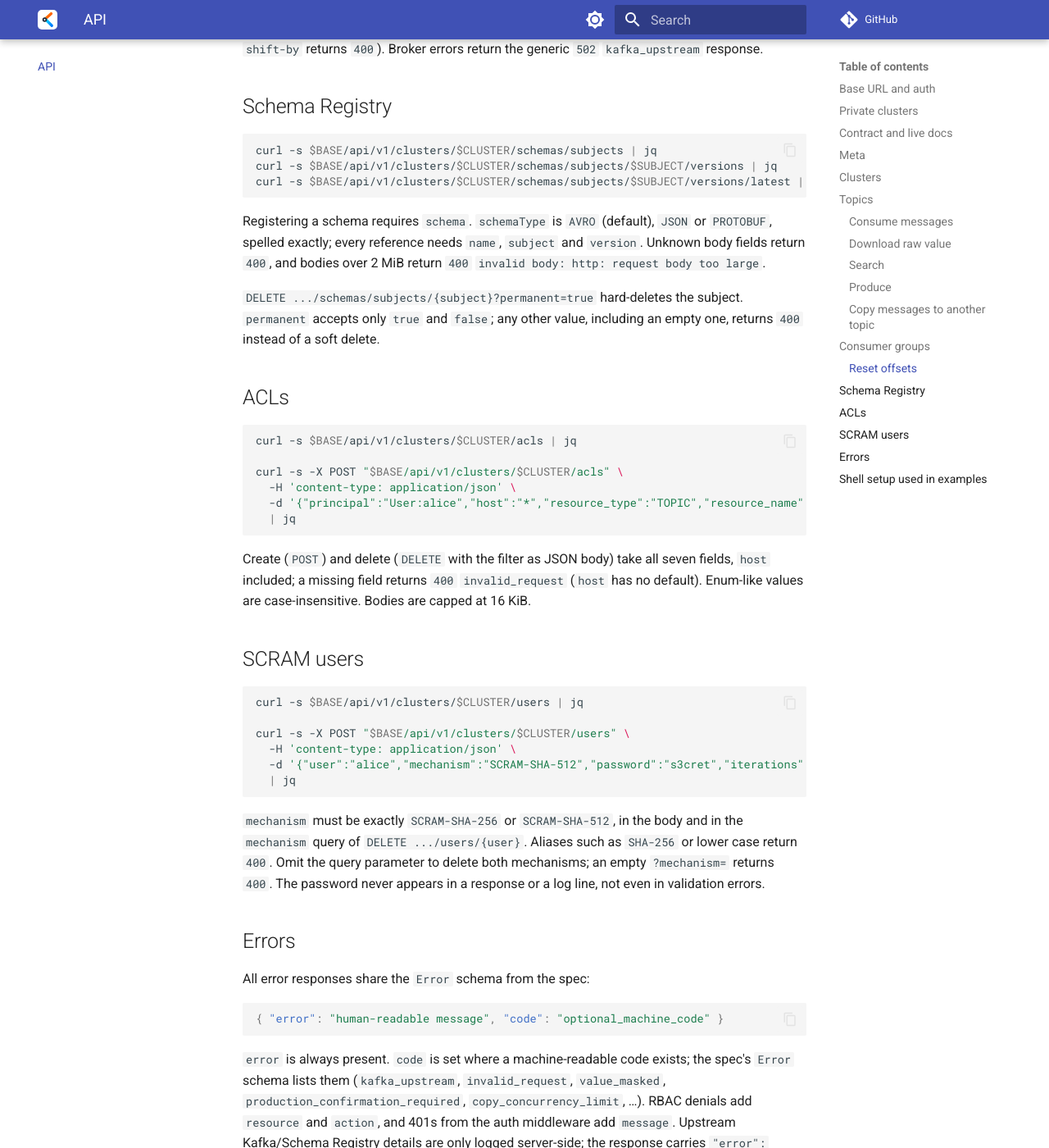
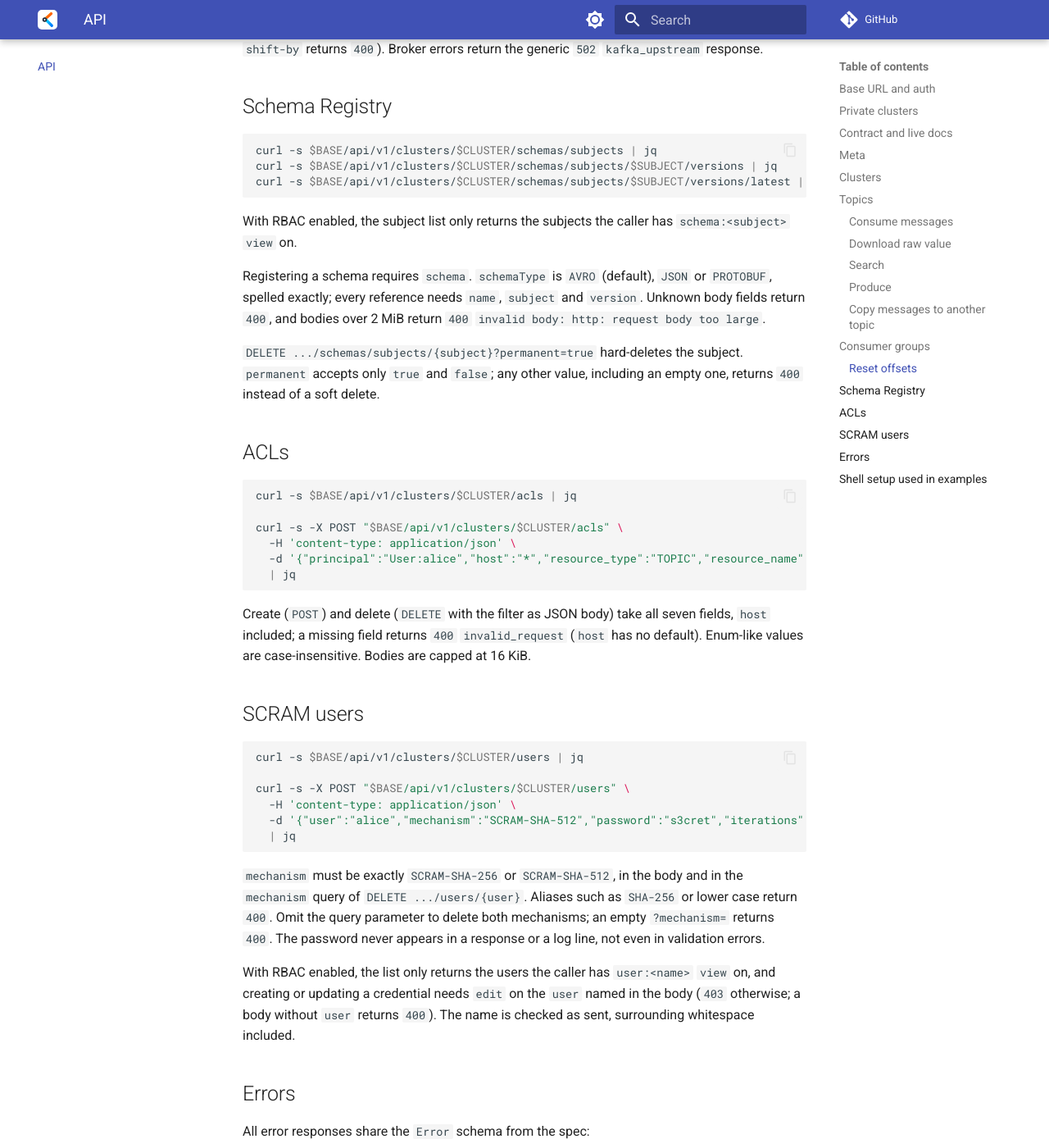
Before and after one commit to FinkeFlo/kafkito, an MkDocs documentation site: the page built from docs/API.md, in a window 1280 px wide and 1400 px high, scrolled down 10680 px. Shown: the whole window at 82% size. Built offline with MkDocs 1.6.1 and Material for MkDocs 9.7.7, drawn with Linux system fonts in a browser that asks for light colours; comment, search, counter and statistics services are not loaded; some of the changed text lies outside the part shown.

Commit message:
docs(api): document RBAC filtering of subject and SCRAM user lists
Co-authored-by: Copilot <223556219+Copilot@users.noreply.github.com>
Signed-off-by: FinkeFlo <5244525+FinkeFlo@users.noreply.github.com>

````diff
--- a/docs/API.md
+++ b/docs/API.md
@@ -27,8 +27,9 @@ endpoints that back the web UI — stable, documented, scriptable.
   `group:team-*`). The pattern is `*` (every name), a prefix ending in `*`,
   or an exact name. It is matched against the decoded resource name from
   the path or body, literally: a group, subject or user named `*` is only
-  covered by the pattern `*`. The topic, consumer group and topic consumer
-  lists only return the names the user may view.
+  covered by the pattern `*`. The topic, consumer group, topic consumer,
+  schema subject and SCRAM user lists only return the names the user may
+  view.
 - Every response carries an `X-Request-Id` header. It reuses the inbound
   `X-Vcap-Request-Id`, `traceparent` trace-id or `X-Request-Id` when present,
   and matches the `request_id` field in the server logs.
@@ -482,6 +483,9 @@ curl -s $BASE/api/v1/clusters/$CLUSTER/schemas/subjects/$SUBJECT/versions | jq
 curl -s $BASE/api/v1/clusters/$CLUSTER/schemas/subjects/$SUBJECT/versions/latest | jq
 ```
 
+With RBAC enabled, the subject list only returns the subjects the caller
+has `schema:<subject>` `view` on.
+
 Registering a schema requires `schema`. `schemaType` is `AVRO` (default),
 `JSON` or `PROTOBUF`, spelled exactly; every reference needs `name`,
 `subject` and `version`. Unknown body fields return `400`, and bodies over
@@ -523,6 +527,12 @@ and in the `mechanism` query of `DELETE .../users/{user}`. Aliases such as
 `SHA-256` or lower case return `400`. Omit the query parameter to delete
 both mechanisms; an empty `?mechanism=` returns `400`. The password never
 appears in a response or a log line, not even in validation errors.
+
+With RBAC enabled, the list only returns the users the caller has
+`user:<name>` `view` on, and creating or updating a credential needs `edit`
+on the `user` named in the body (`403` otherwise; a body without `user`
+returns `400`). The name is checked as sent, surrounding whitespace
+included.
 
 ## Errors
 
````
Also changed, not shown: docs/architecture.md (+2 -2 lines), 3 other files.
